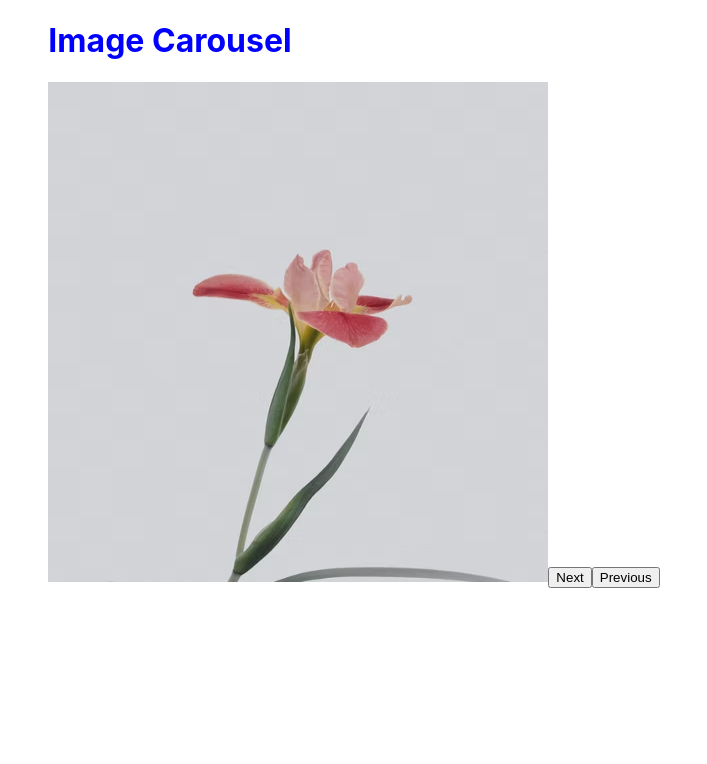
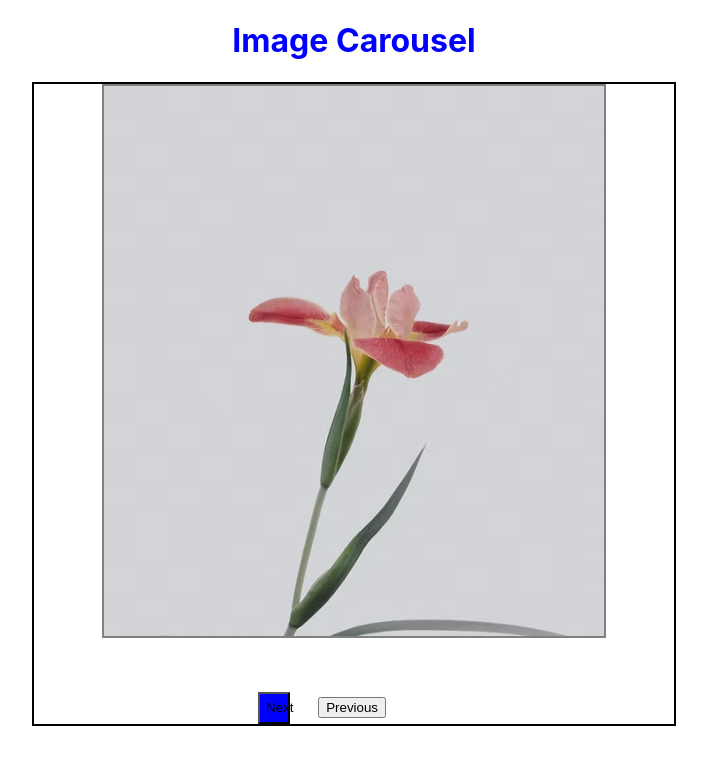
Before and after one commit to sgujuluva/image-carousel-react, a React (Create React App) app: page / in a window 1280 px wide. Shown: the top 764 px of the page, without its empty margins (286-993 px from the left). Built offline with nearby package versions, Linux system fonts and the light colour scheme.

Commit message:
css styling

```diff
--- a/src/App.css
+++ b/src/App.css
@@ -5,8 +5,29 @@
  align-items: center;
 }
 .container{
-
+  border : 2px solid black;
+  display:flex;
+  flex-direction: column;
+  justify-content: space-between;
+ align-items: center;
+  width : 50vw;
+  height : 80vh;
 }
 h1{
   color : blue;
 }
+img{
+  border : 2px solid grey;
+}
+.buttons{
+  width:20%;
+  display:flex;
+  justify-content: space-between;
+ align-items: center;
+ margin-right: 4rem;
+}
+.buttons :nth-of-type(1){
+  background-color: blue;
+  width : 2rem;
+  height:2rem;
+}
--- a/src/App.js
+++ b/src/App.js
@@ -41,11 +41,15 @@ function App() {
   }
   return (
     <div className="App">
-      <div class="container">
+
       <h1>Image Carousel</h1>
-      {<img width="500" height="500" src={currentImage.original} alt="" />}
+      <div className="container">
+      {<img width="500" height="550" src={currentImage.original} alt="" />}
+      <div className="buttons">
       <button onClick={handleNext}>Next</button>
       <button onClick={handlePrevious}>Previous</button>
+      </div>
+
       </div>
 
     </div>
```
